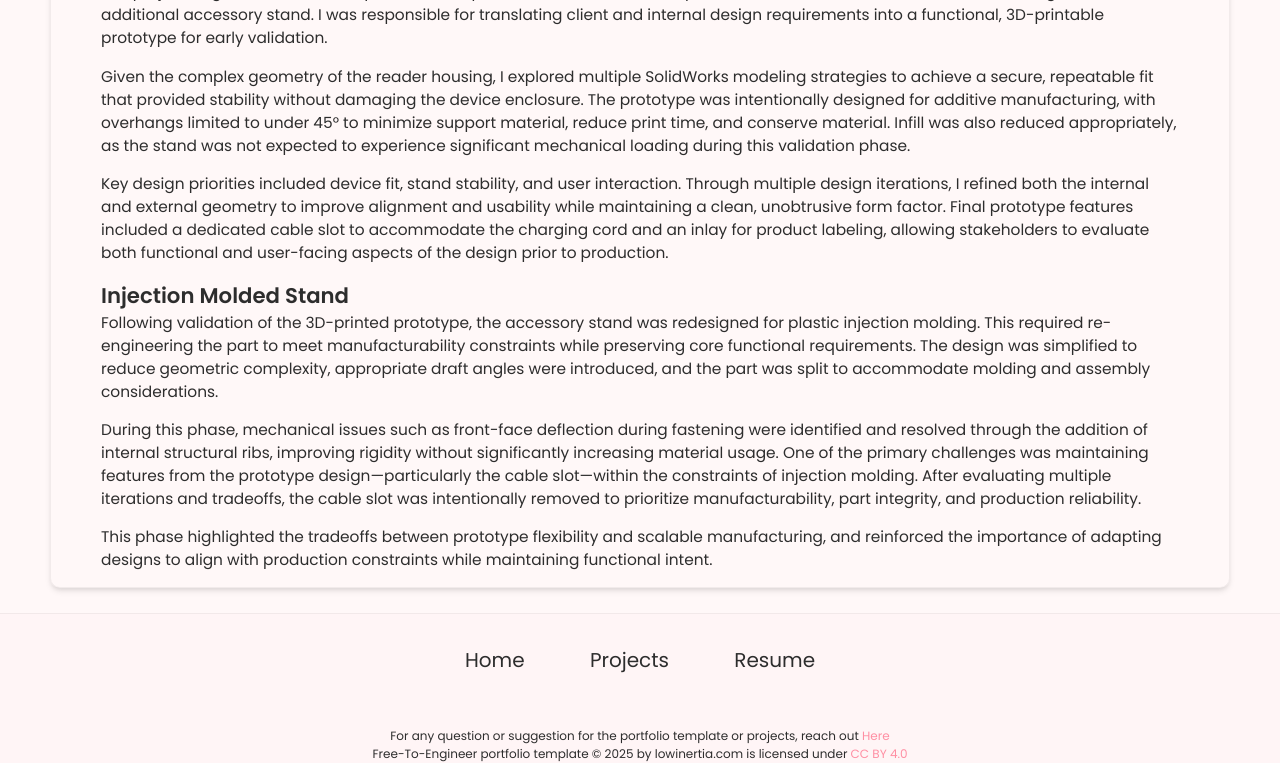
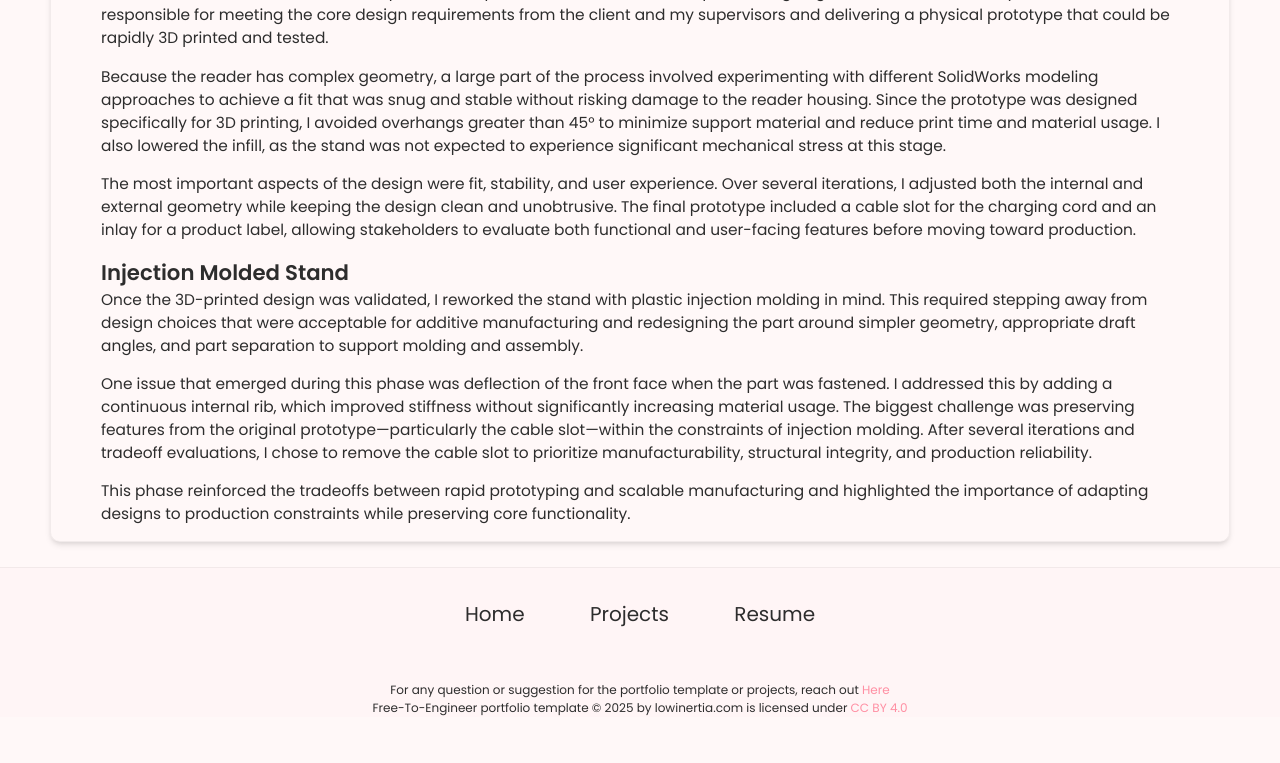
Before and after one commit to italiarod/italiarod.github.io, a Jekyll site: the page built from _projects/RDS_Stand/index.md, in a window 1280 px wide and 1400 px high, scrolled down 496 px. Shown: the part 637-1400 px from the top of the window. Built offline with Jekyll 4.4.1, drawn with Linux system fonts in a browser that asks for light colours; after the commit the page ends 1850 px from its top, so only the background shows below that; some of the changed text lies outside the part shown.

Commit message:
Update index.md

```diff
--- a/_projects/RDS_Stand/index.md
+++ b/_projects/RDS_Stand/index.md
@@ -21,21 +21,23 @@ main-image: /Untitled presentation.jpg
 ## 3D Printed Stand
 {% include image-gallery.html images="FLEX_Stand_Print.jpg" height="400" %}
 
-The project began with a client requirement to operate the RDS reader in a specific orientation, which necessitated the design of an additional accessory stand. I was responsible for translating client and internal design requirements into a functional, 3D-printable prototype for early validation.
+The client wanted the RDS reader to operate in a specific orientation, which required designing an additional accessory stand. I was responsible for meeting the core design requirements from the client and my supervisors and delivering a physical prototype that could be rapidly 3D printed and tested.
 
 
-Given the complex geometry of the reader housing, I explored multiple SolidWorks modeling strategies to achieve a secure, repeatable fit that provided stability without damaging the device enclosure. The prototype was intentionally designed for additive manufacturing, with overhangs limited to under 45° to minimize support material, reduce print time, and conserve material. Infill was also reduced appropriately, as the stand was not expected to experience significant mechanical loading during this validation phase.
+Because the reader has complex geometry, a large part of the process involved experimenting with different SolidWorks modeling approaches to achieve a fit that was snug and stable without risking damage to the reader housing. Since the prototype was designed specifically for 3D printing, I avoided overhangs greater than 45° to minimize support material and reduce print time and material usage. I also lowered the infill, as the stand was not expected to experience significant mechanical stress at this stage.
 
 
-Key design priorities included device fit, stand stability, and user interaction. Through multiple design iterations, I refined both the internal and external geometry to improve alignment and usability while maintaining a clean, unobtrusive form factor. Final prototype features included a dedicated cable slot to accommodate the charging cord and an inlay for product labeling, allowing stakeholders to evaluate both functional and user-facing aspects of the design prior to production.
+The most important aspects of the design were fit, stability, and user experience. Over several iterations, I adjusted both the internal and external geometry while keeping the design clean and unobtrusive. The final prototype included a cable slot for the charging cord and an inlay for a product label, allowing stakeholders to evaluate both functional and user-facing features before moving toward production.
+
+
 
 
 ## Injection Molded Stand
 
-Following validation of the 3D-printed prototype, the accessory stand was redesigned for plastic injection molding. This required re-engineering the part to meet manufacturability constraints while preserving core functional requirements. The design was simplified to reduce geometric complexity, appropriate draft angles were introduced, and the part was split to accommodate molding and assembly considerations.
+Once the 3D-printed design was validated, I reworked the stand with plastic injection molding in mind. This required stepping away from design choices that were acceptable for additive manufacturing and redesigning the part around simpler geometry, appropriate draft angles, and part separation to support molding and assembly.
 
 
-During this phase, mechanical issues such as front-face deflection during fastening were identified and resolved through the addition of internal structural ribs, improving rigidity without significantly increasing material usage. One of the primary challenges was maintaining features from the prototype design—particularly the cable slot—within the constraints of injection molding. After evaluating multiple iterations and tradeoffs, the cable slot was intentionally removed to prioritize manufacturability, part integrity, and production reliability.
+One issue that emerged during this phase was deflection of the front face when the part was fastened. I addressed this by adding a continuous internal rib, which improved stiffness without significantly increasing material usage. The biggest challenge was preserving features from the original prototype—particularly the cable slot—within the constraints of injection molding. After several iterations and tradeoff evaluations, I chose to remove the cable slot to prioritize manufacturability, structural integrity, and production reliability.
 
 
-This phase highlighted the tradeoffs between prototype flexibility and scalable manufacturing, and reinforced the importance of adapting designs to align with production constraints while maintaining functional intent.
+This phase reinforced the tradeoffs between rapid prototyping and scalable manufacturing and highlighted the importance of adapting designs to production constraints while preserving core functionality.
```
